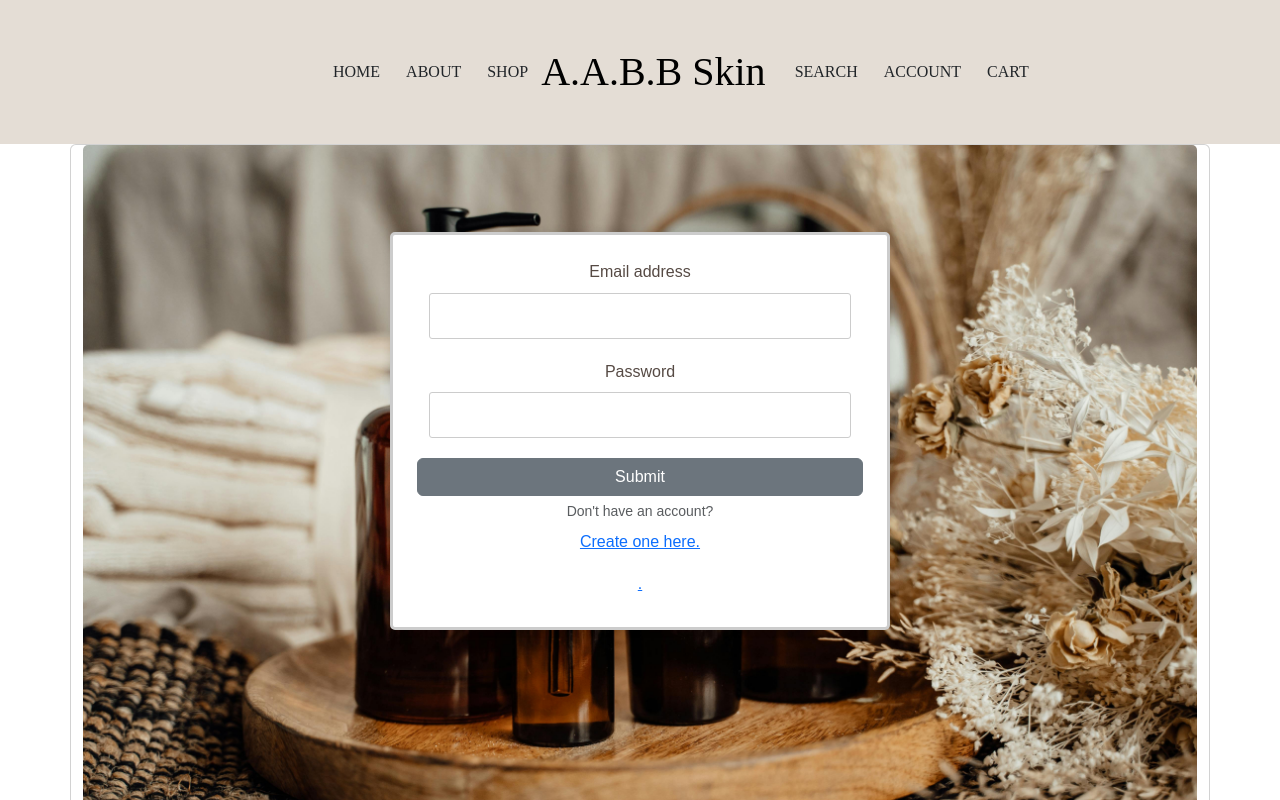
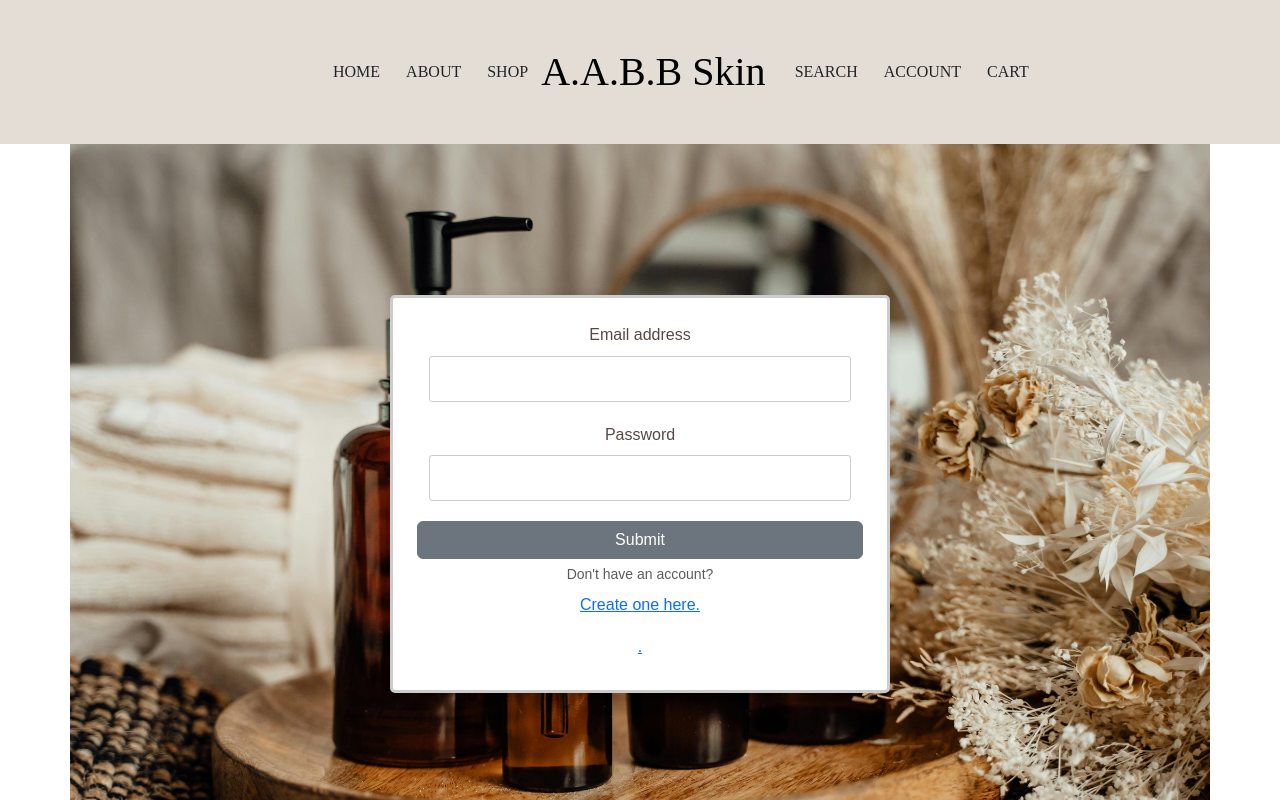
Before and after one commit to Three-cats-and-an-owl/Website-Front-End, a React (Create React App) app in the folder beauty/: page /Account in a window 1280 px wide. Shown: the top 800 px of the page. Built offline with nearby package versions, Linux system fonts and the light colour scheme.

Commit message:
refactoring

```diff
--- a/beauty/src/pages/Account Login.js
+++ b/beauty/src/pages/Account Login.js
@@ -3,7 +3,6 @@ import axios from 'axios';
 import Button from 'react-bootstrap/Button';
 import Form from 'react-bootstrap/Form';
 import { Link } from 'react-router-dom';
-import Card from 'react-bootstrap/Card';
 import { Container, Row } from 'react-bootstrap';
 import pic from "../assets/pictures/stock-homepage.jpg";
 import './Account.css';
@@ -30,11 +29,8 @@ const AccountLogin = () => {
     };
 
     return (
-        <Card className="body">
-            <Card.Img src={pic} alt="Card image" />
-            <Card.ImgOverlay>
-                {/*Login form*/}
-                <Container style={{ display: 'flex', justifyContent: 'center', alignItems: 'center', height: '80vh'}}>
+        <Container className="body" style={{ backgroundImage: `url(${pic})`, backgroundSize: 'cover', backgroundPosition: 'center', height: '100vh', position: 'relative', padding: '0', margin: '0' }}>
+            <Container style={{ display: 'flex', justifyContent: 'center', alignItems: 'center', height: '80vh', position: 'absolute', top: '10vh', width: '100%' }}>
                 <Form onSubmit={handleSubmit}>
                     <Row className="login-container">
                         <Form.Group  controlId="formBasicEmail">
@@ -51,7 +47,7 @@ const AccountLogin = () => {
 
                         <Form.Text className="button">
                             Don't have an account?
-                                <Link to="/AccountCreation"><Button variant="link">Create one here.</Button></Link>
+                            <Link to="/AccountCreation"><Button variant="link" classBane="custom-2">Create one here.</Button></Link>
                         </Form.Text>
                         <Form.Text className="button">
                             <Link to="/AccountDisplay"><Button variant="link">.</Button></Link>
@@ -59,8 +55,7 @@ const AccountLogin = () => {
                     </Row>
                 </Form>
             </Container>
-            </Card.ImgOverlay>
-        </Card>
+        </Container>
     );
 }
 
--- a/beauty/src/pages/Account.css
+++ b/beauty/src/pages/Account.css
@@ -208,3 +208,7 @@ button:hover {
 .custom-1 {
     font-family: 'Baskerville';
 }
+
+.custom-2 {
+    color: black !important;
+}
```
Lines whose indentation alone changed are shown as unchanged.
